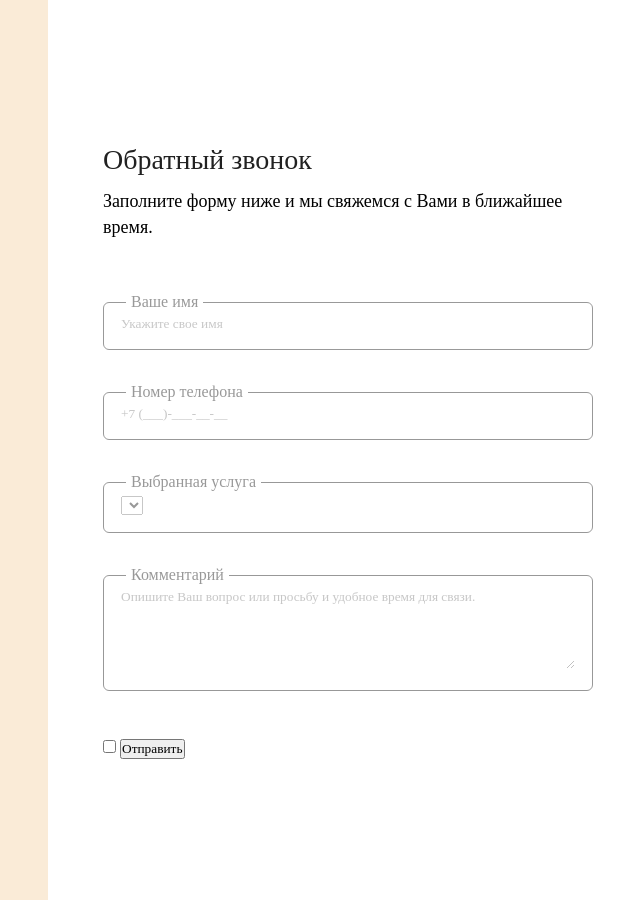
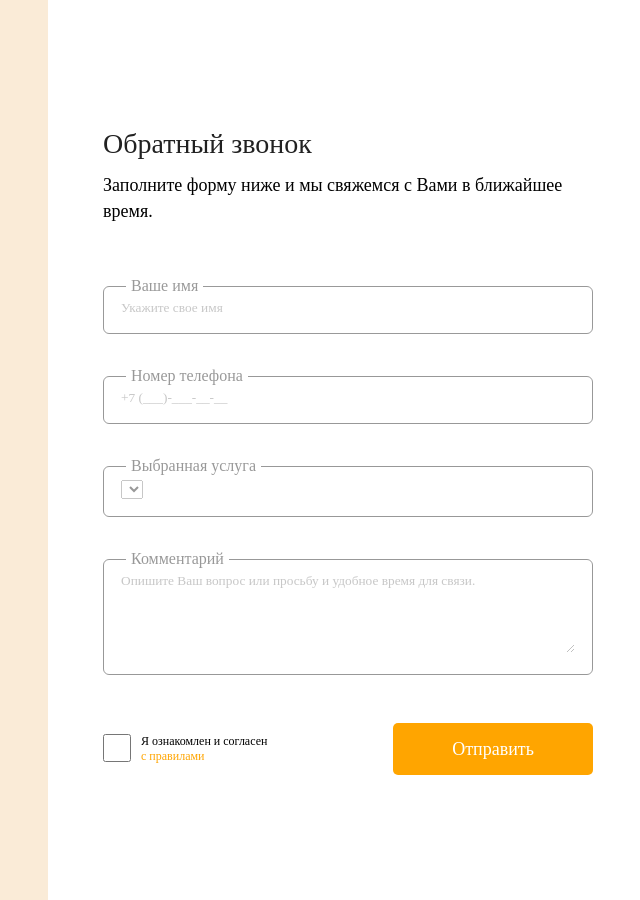
Before and after one commit to xkochevnikx/formDataProject, a plain HTML site: page index.html in a window 1280 px wide. Shown: the whole page, without its empty margins (632-1272 px from the left). Drawn offline with Linux system fonts and the light colour scheme.

Commit message:
add comments

```diff
--- a/css/style.css
+++ b/css/style.css
@@ -1,3 +1,4 @@
+/* общие стили и оберток */
 * {
     margin: 0;
     padding: 0;
@@ -28,6 +29,7 @@
     margin-right: 55px;
 }
 
+/* первый блок */
 .form-box_desc {
     display: flex;
     flex-direction: column;
@@ -46,6 +48,7 @@
     line-height: 145%;
 }
 
+/* ! второй блок */
 .form-box_form {
     display: flex;
     flex-direction: column;
@@ -70,6 +73,7 @@
     padding: 5px;
 }
 
+/* ? третий блок */
 .form-box_form-comments {
     min-height: 130px;
 }
@@ -86,3 +90,39 @@ fieldset {
     align-items: center;
     padding: 0 17px 17px 17px;
 }
+
+.form_box_send {
+    display: flex;
+    justify-content: space-between;
+    align-items: center;
+}
+
+.form_box_send button {
+    min-width: 200px;
+    height: 52px;
+    background-color: orange;
+    color: #fff;
+    border: none;
+    border-radius: 5px;
+    font-size: 18px;
+}
+
+.form_box_send label {
+    font-size: 12px;
+}
+
+.form_box_send-checkbox {
+    display: flex;
+    gap: 10px;
+}
+
+.form_box_send-checkbox input {
+    width: 28px;
+    height: 28px;
+    border-radius: 5px;
+}
+
+.form_box_send-checkbox a {
+    text-decoration: none;
+    color: orange;
+}
--- a/index.html
+++ b/index.html
@@ -9,7 +9,9 @@
     <body>
         <div class="container">
             <div class="form-box">
+                <!-- обертка -->
                 <div class="form-box_wrapper">
+                    <!-- Первый  блок с описанием начало -->
                     <div class="form-box_desc">
                         <h3 class="form-box_desc-title">Обратный звонок</h3>
                         <p class="form-box_desc-description">
@@ -17,7 +19,9 @@
                             ближайшее время.
                         </p>
                     </div>
+                    <!-- Первый  блок с описанием конец -->
 
+                    <!--!Второй  блок с формой начало -->
                     <form class="form-box_form">
                         <fieldset>
                             <legend>Ваше имя</legend>
@@ -52,11 +56,20 @@
                             ></textarea>
                         </fieldset>
                     </form>
+                    <!--!Второй  блок с формой конец -->
 
+                    <!--todo Третий  блок с формой отправки начало -->
                     <div class="form_box_send">
-                        <input type="checkbox" />
+                        <div class="form_box_send-checkbox">
+                            <input type="checkbox" name="rules" id="rules" />
+                            <label for="rules"
+                                >Я ознакомлен и согласен <br />
+                                <a href="">с правилами</a></label
+                            >
+                        </div>
                         <button>Отправить</button>
                     </div>
+                    <!--todo Третий  блок с формой отправки конец -->
                 </div>
             </div>
         </div>
```
